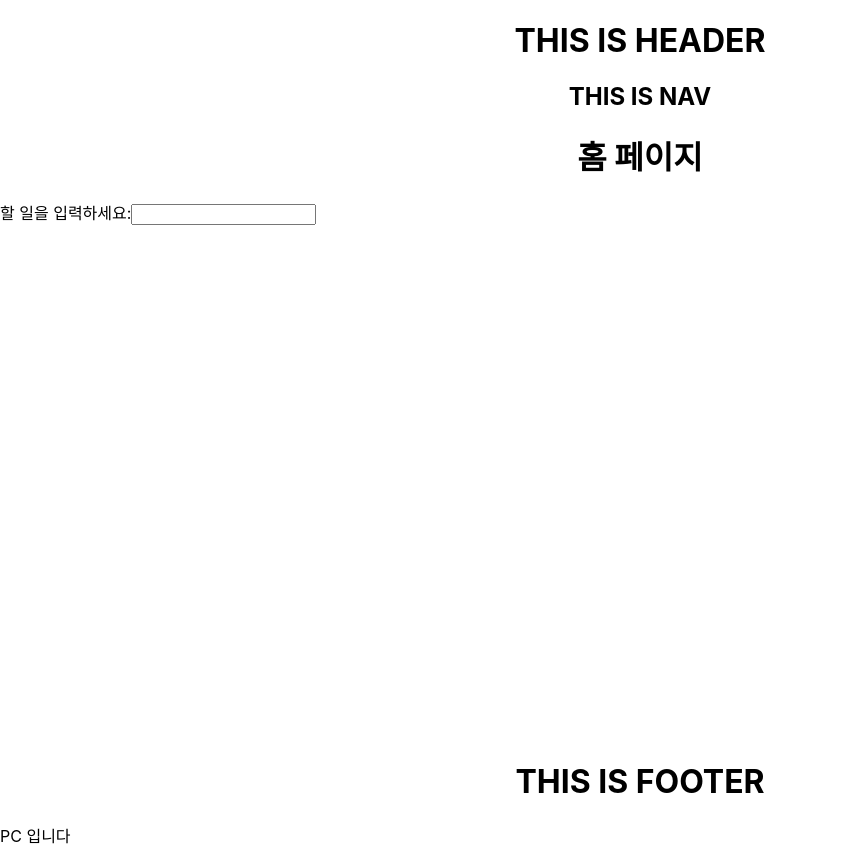
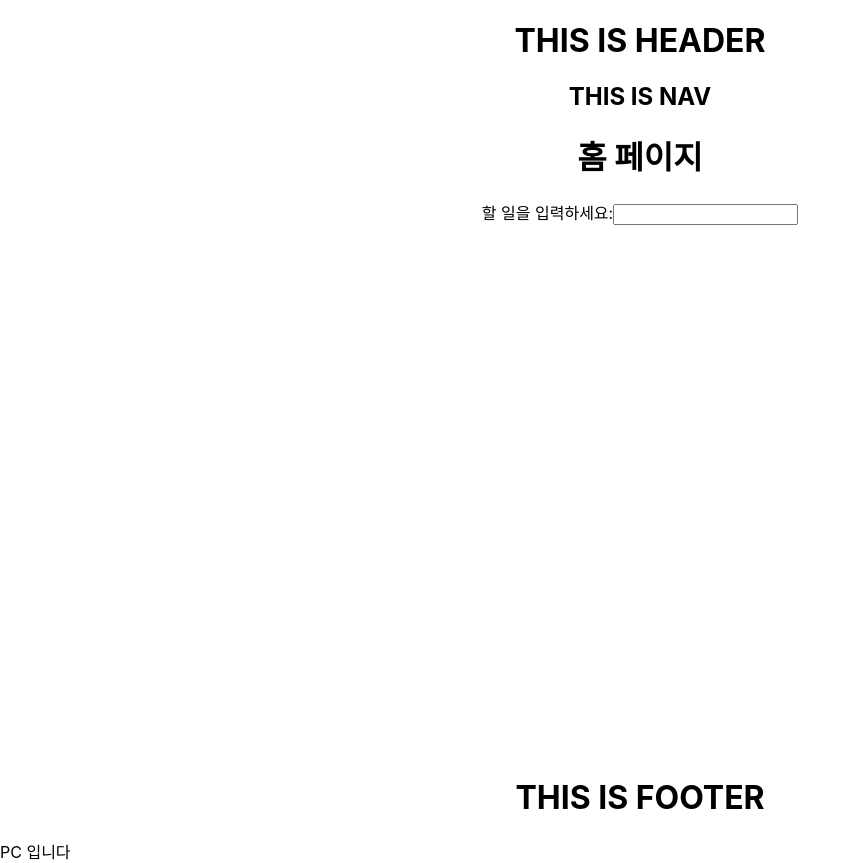
Before and after one commit to Lee-jeong-wook/typescriptTodo, a React (Create React App) app: page / in a window 1280 px wide. Shown: the whole page, without its empty margins (0-861 px from the left). Built offline with nearby package versions, Linux system fonts and the light colour scheme.

Commit message:
css 및 styled-component 수정

```diff
--- a/src/components/home/List.tsx
+++ b/src/components/home/List.tsx
@@ -5,6 +5,7 @@ import { Mobile, PC } from '../MediaQuery';
 
 const ListWrap = styled.ul`
   width: 50%;
+  min-width: 250px;
   height: 500px;
   overflow-y: scroll;
 `;
@@ -17,6 +18,7 @@ const ListContents = styled.li`
 `;
 const ListContentsMobile = styled.li`
   width: 100%;
+  min-width: 250px;
   height: 50px;
   background-color: #f33;
   color: #fff;
--- a/src/pages/Home.tsx
+++ b/src/pages/Home.tsx
@@ -4,6 +4,14 @@ import { Nav } from '../components/layout/Nav';
 import TodoContext from '../components/home/Reducers';
 import { Footer } from '../components/layout/Footer';
 import { Mobile, PC } from '../components/MediaQuery';
+import styled, { css } from 'styled-components';
+
+const StyledMain = styled.div`
+  width:100%;
+  display: flex;
+  flex-direction:column;
+  align-items:center;
+`
 
 const Home = () => {
   return (
@@ -11,7 +19,9 @@ const Home = () => {
       <Header />
       <Nav />
       <h1>홈 페이지</h1>
-      <TodoContext />
+      <StyledMain>
+        <TodoContext />
+      </StyledMain>
       <Footer />
       <Mobile>
         <div>모바일 입니다</div>
```
